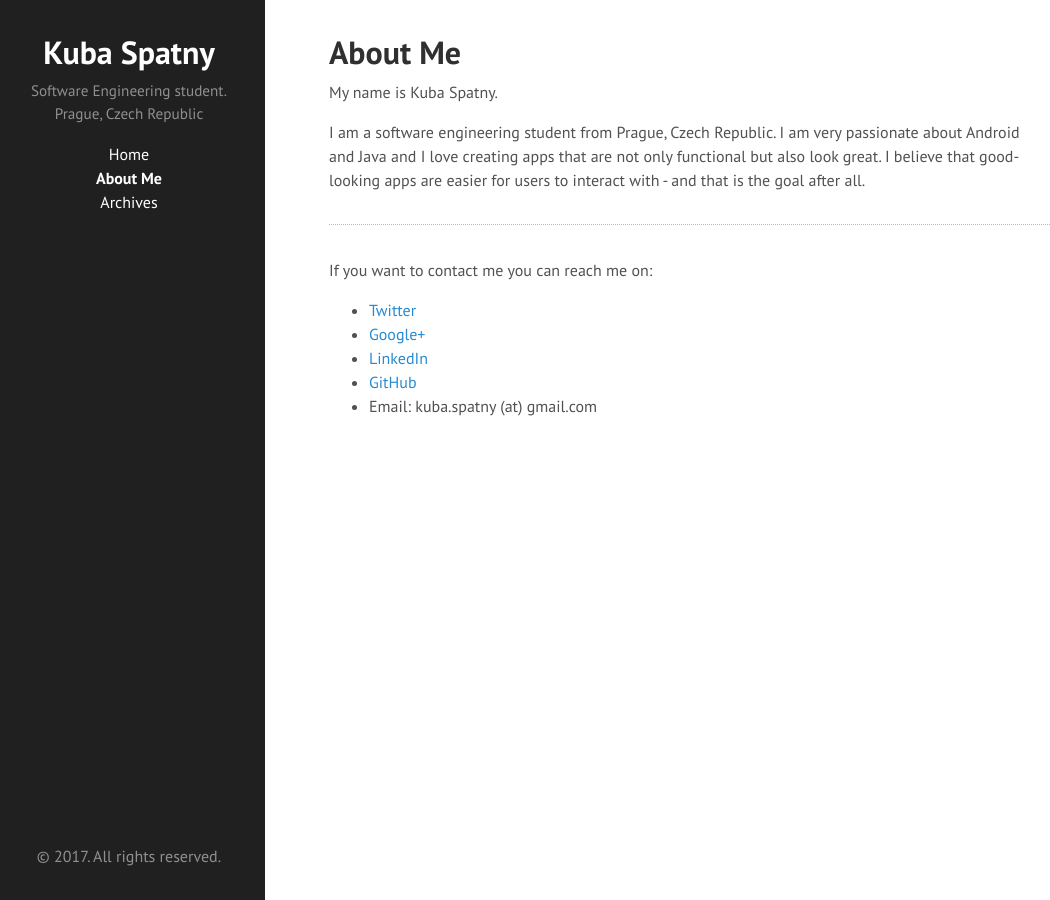
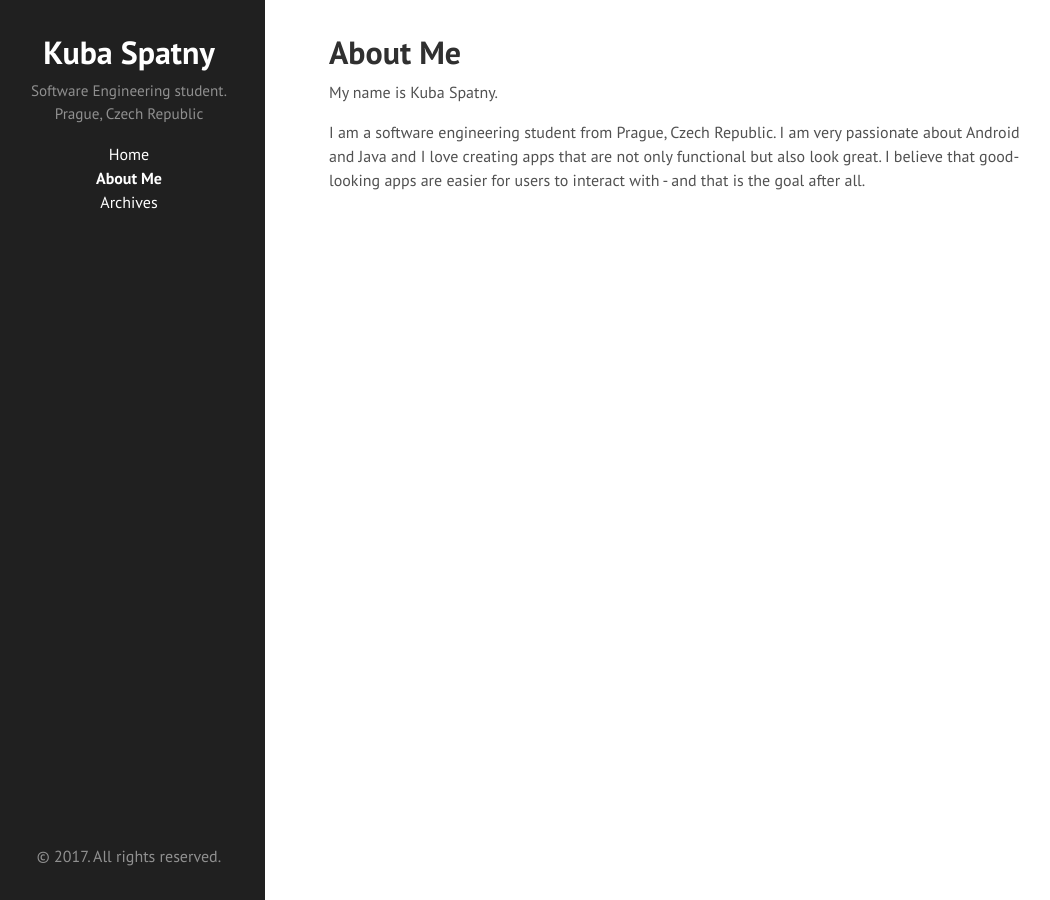
Before and after one commit to kubaspatny/kubaspatny.github.io, a Jekyll site: the page built from about.md, in a window 1280 px wide. Shown: the whole page, without its empty margins (7-1057 px from the left). Built offline with Jekyll 4.4.1, drawn with Linux system fonts in a browser that asks for light colours; Markdown is read by kramdown in place of the engine named in the settings.

Commit message:
updated about

```diff
--- a/about.md
+++ b/about.md
@@ -6,14 +6,3 @@ title: About Me
 My name is Kuba Spatny.
 
 I am a software engineering student from Prague, Czech Republic. I am very passionate about Android and Java and I love creating apps that are not only functional but also look great. I believe that good-looking apps are easier for users to interact with - and that is the goal after all.
-
-
-<hr class="post-divider">
-
-If you want to contact me you can reach me on:
-
-* [Twitter](https://twitter.com/KubaSp)
-* [Google+](http://google.com/+KubaSpatny)
-* [LinkedIn](http://cz.linkedin.com/pub/jakub-spatny/86/2a9/a49/)
-* [GitHub](https://github.com/kubaspatny)
-* Email: kuba.spatny (at) gmail.com
```
